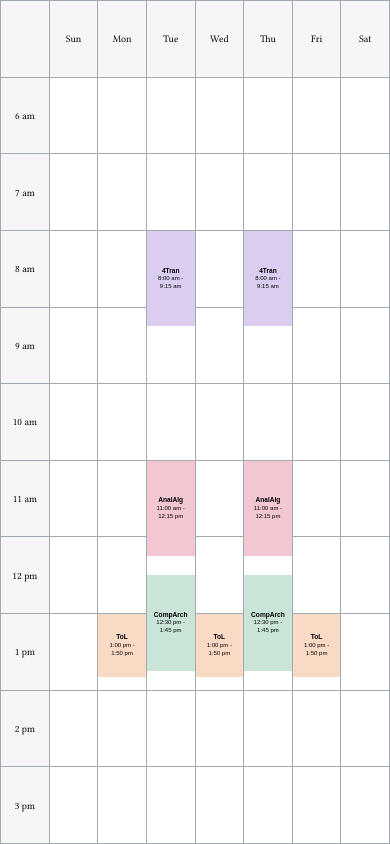
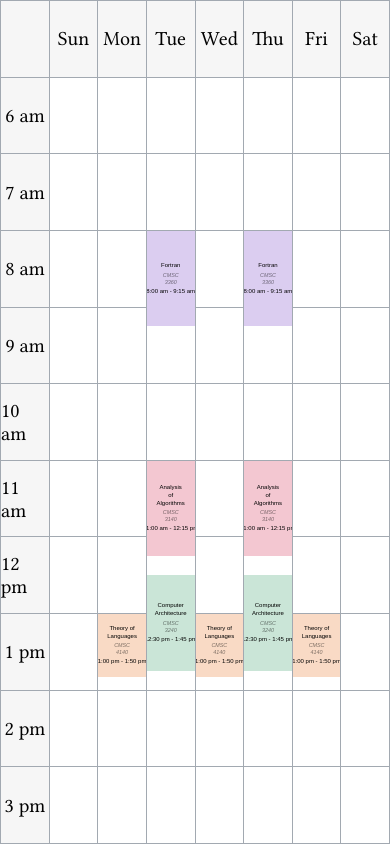
Before and after one commit to semisquircle/skedge, a plain HTML site: page index.html in a window 390 px wide. Drawn offline with nearby package versions, Linux system fonts and the light colour scheme.

Commit message:
Update index.html

```diff
--- a/index.html
+++ b/index.html
@@ -22,7 +22,7 @@
 
 	<!-- CSS -->
 	<link rel="stylesheet" href="css/main.css">
-	<link rel="stylesheet" media="all and (max-width: 500px)" href="css/mobile.css">
+	<!-- <link rel="stylesheet" media="all and (max-width: 600px)" href="css/mobile.css"> -->
 </head>
 
 <body>
```
